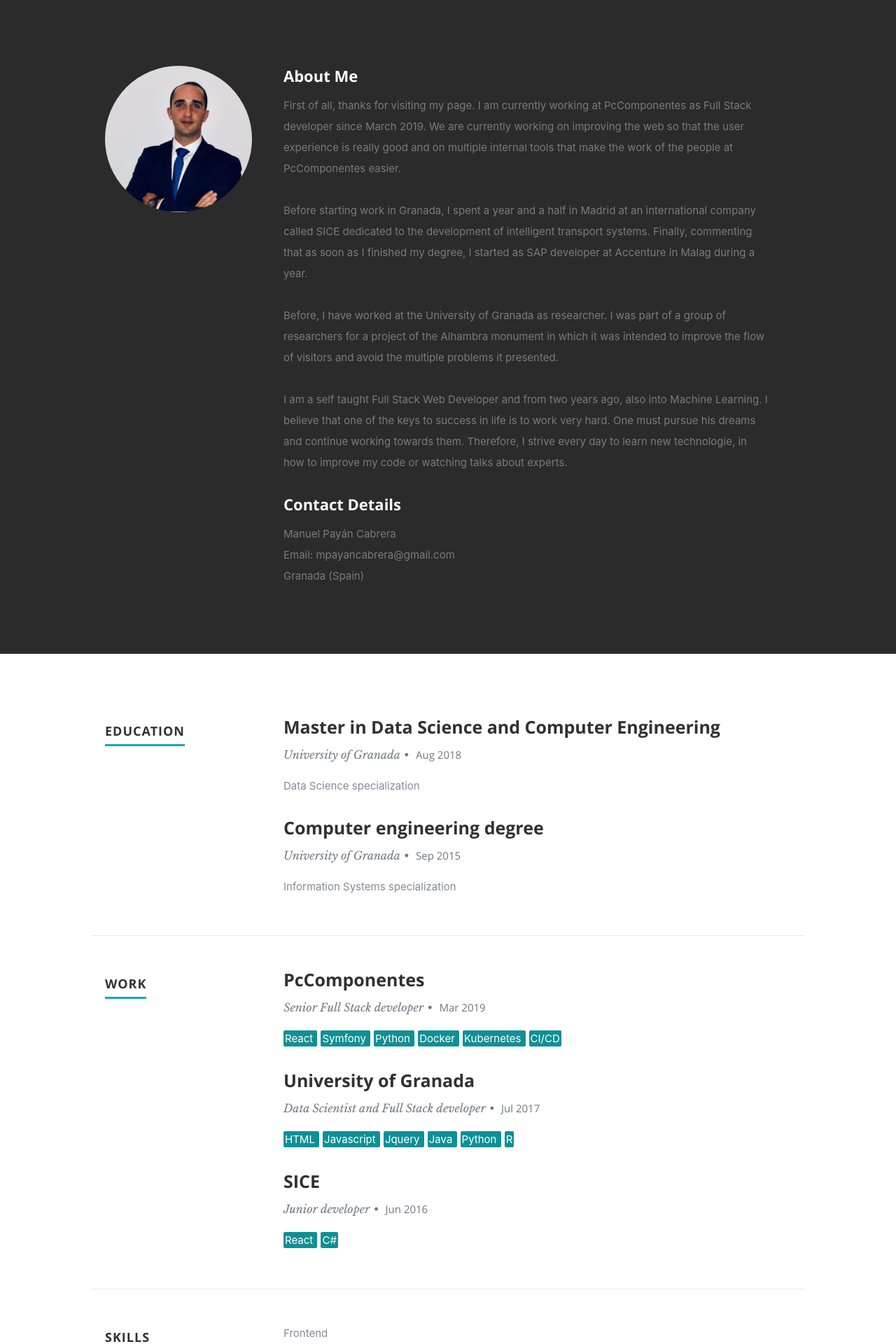
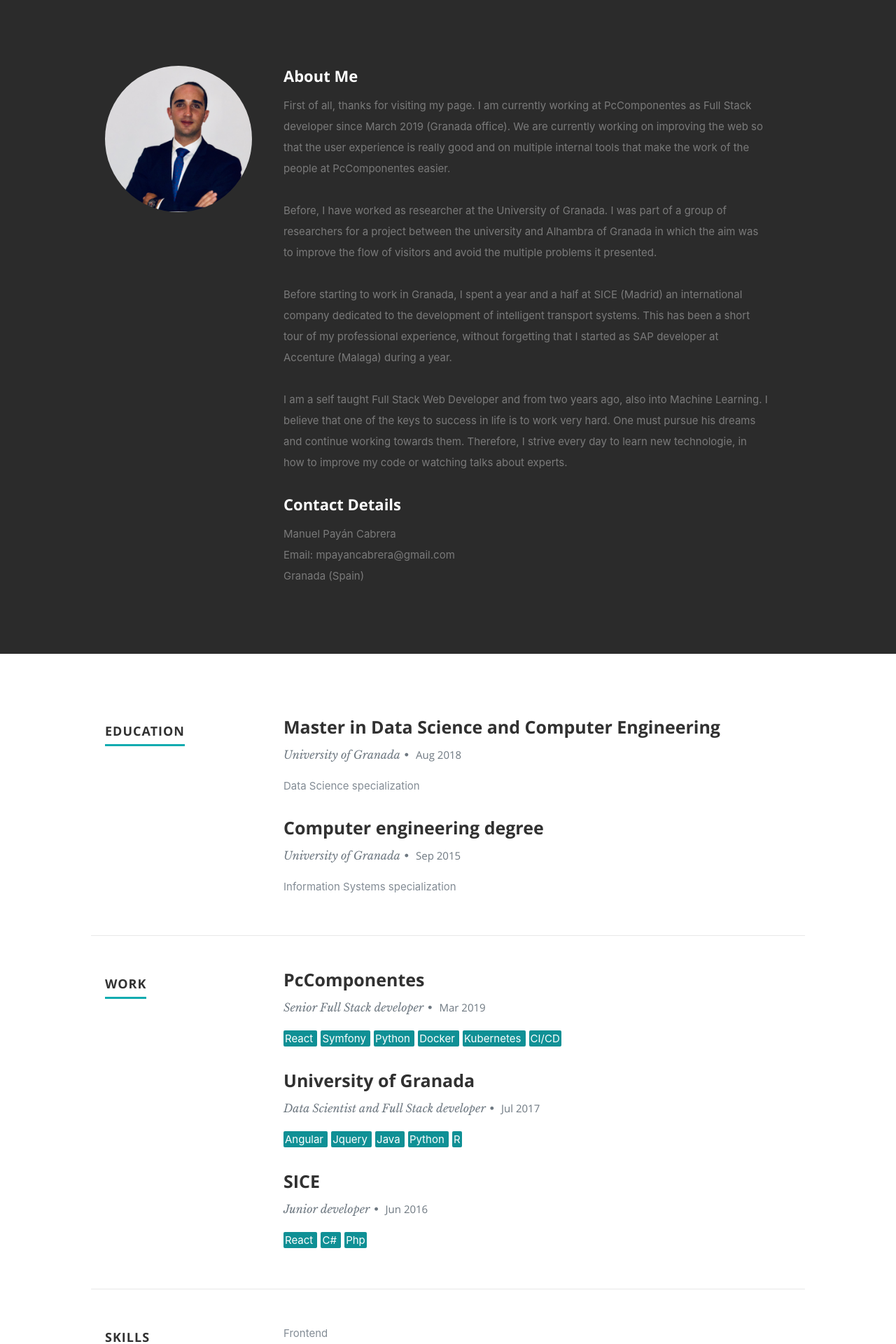
Before and after one commit to mpayancabrera/poker, a React app: page / in a window 1280 px wide. Shown: the part 802-2722 px from the top of the page at 70% size. Built offline with nearby package versions, Linux system fonts and the light colour scheme.

Commit message:
Resume achievements

```diff
--- a/src/components/Resume.tsx
+++ b/src/components/Resume.tsx
@@ -56,9 +56,14 @@ export const Resume = () => {
                     </p>
                     <div className="work-skills">
                       {item.Achievements &&
-                        item.Achievements.map((achievement: string) => (
-                          <span className="label-skill"> {achievement} </span>
-                        ))}
+                        item.Achievements.map(
+                          (achievement: string, key: number) => (
+                            <span className="label-skill" key={key}>
+                              {" "}
+                              {achievement}{" "}
+                            </span>
+                          )
+                        )}
                     </div>
                   </div>
                 </div>
--- a/src/config/resumeData.ts
+++ b/src/config/resumeData.ts
@@ -2,7 +2,7 @@ export const resumeData = {
   name: "Manuel Payán Cabrera",
   role: "Full Stack Developer and Data Scientist",
   roleDescription:
-    "I like dabbling in both frontend and backend development and like to learn about new technologies. I really love to watch series and movies, follow any soccer game or simply practice sport in my free time.",
+    "I like dabbling in both frontend and backend development and I am always looking out for and learning new and better approaches and technologies that help me do a better job. I really love to watch series and movies, follow any soccer game or simply practice sport in my free time.",
   socialLinks: [
     {
       name: "linkedin",
@@ -16,9 +16,9 @@ export const resumeData = {
     }
   ],
   aboutme: [
-    "First of all, thanks for visiting my page. I am currently working at PcComponentes as Full Stack developer since March 2019. We are currently working on improving the web so that the user experience is really good and on multiple internal tools that make the work of the people at PcComponentes easier.",
-    "Before starting work in Granada, I spent a year and a half in Madrid at an international company called SICE dedicated to the development of intelligent transport systems. Finally, commenting that as soon as I finished my degree, I started as SAP developer at Accenture in Malag during a year.",
-    "Before, I have worked at the University of Granada as researcher. I was part of a group of researchers for a project of the Alhambra monument in which it was intended to improve the flow of visitors and avoid the multiple problems it presented.",
+    "First of all, thanks for visiting my page. I am currently working at PcComponentes as Full Stack developer since March 2019 (Granada office). We are currently working on improving the web so that the user experience is really good and on multiple internal tools that make the work of the people at PcComponentes easier.",
+    "Before, I have worked as researcher at the University of Granada. I was part of a group of researchers for a project between the university and  Alhambra of Granada in which the aim was to improve the flow of visitors and avoid the multiple problems it presented.",
+    "Before starting to work in Granada, I spent a year and a half at SICE (Madrid) an international company dedicated to the development of intelligent transport systems. This has been a short tour of my professional experience, without forgetting that I started as SAP developer at Accenture (Malaga) during a year.",
     "I am a self taught Full Stack Web Developer and from two years ago, also into Machine Learning. I believe that one of the keys to success in life is to work very hard. One must pursue his dreams and continue working towards them. Therefore, I strive every day to learn new technologie, in how to improve my code or watching talks about experts."
   ],
   address: "Granada (Spain)",
@@ -59,14 +59,14 @@ export const resumeData = {
       specialization: "Data Scientist and Full Stack developer",
       MonthOfLeaving: "Jul",
       YearOfLeaving: "2017",
-      Achievements: ["HTML", "Javascript", "Jquery", "Java", "Python", "R"]
+      Achievements: ["Angular", "Jquery", "Java", "Python", "R"]
     },
     {
       CompanyName: "SICE",
       specialization: "Junior developer",
       MonthOfLeaving: "Jun",
       YearOfLeaving: "2016",
-      Achievements: ["React", "C#"]
+      Achievements: ["React", "C#", "Php"]
     }
   ],
   skillsSections: [
```
